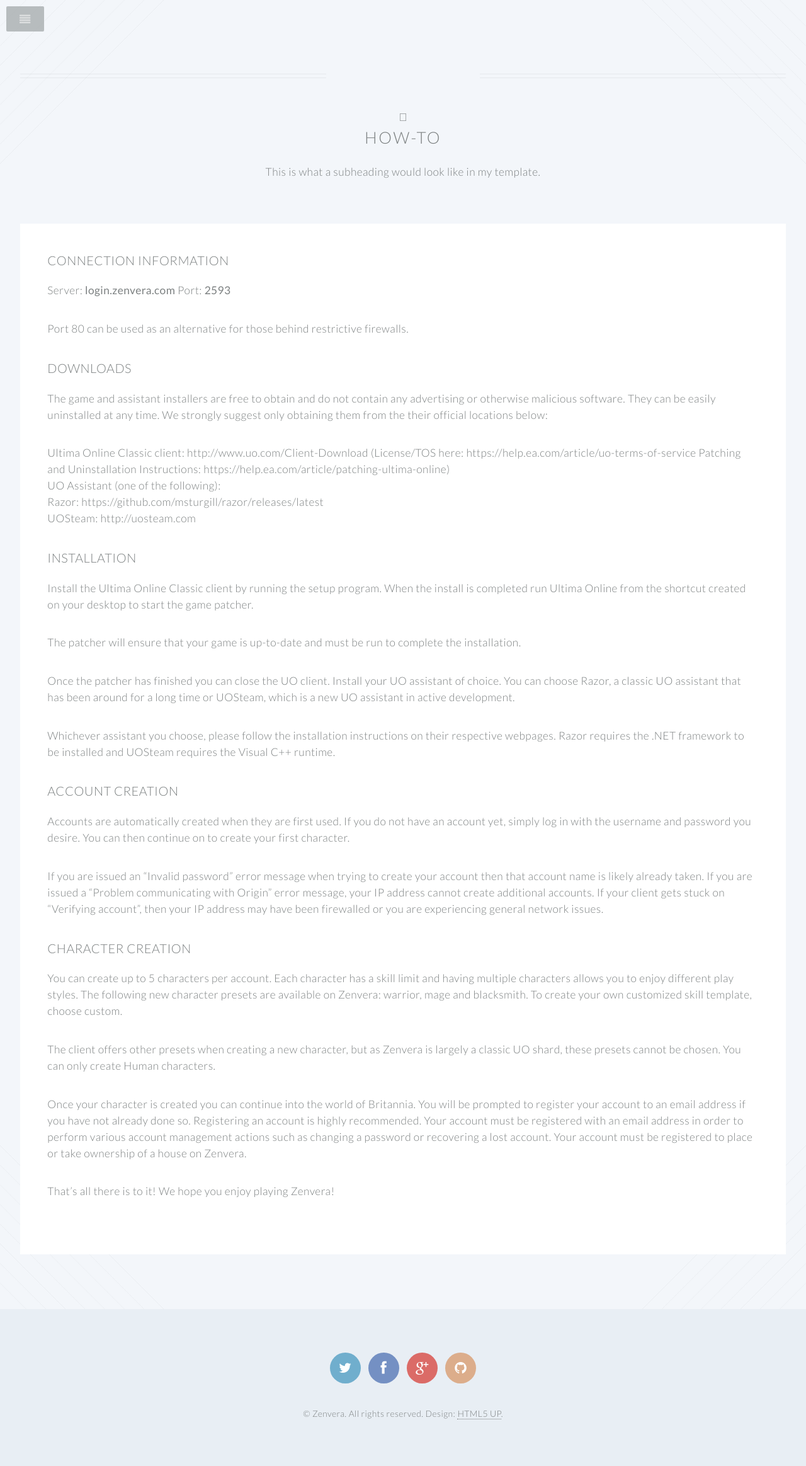
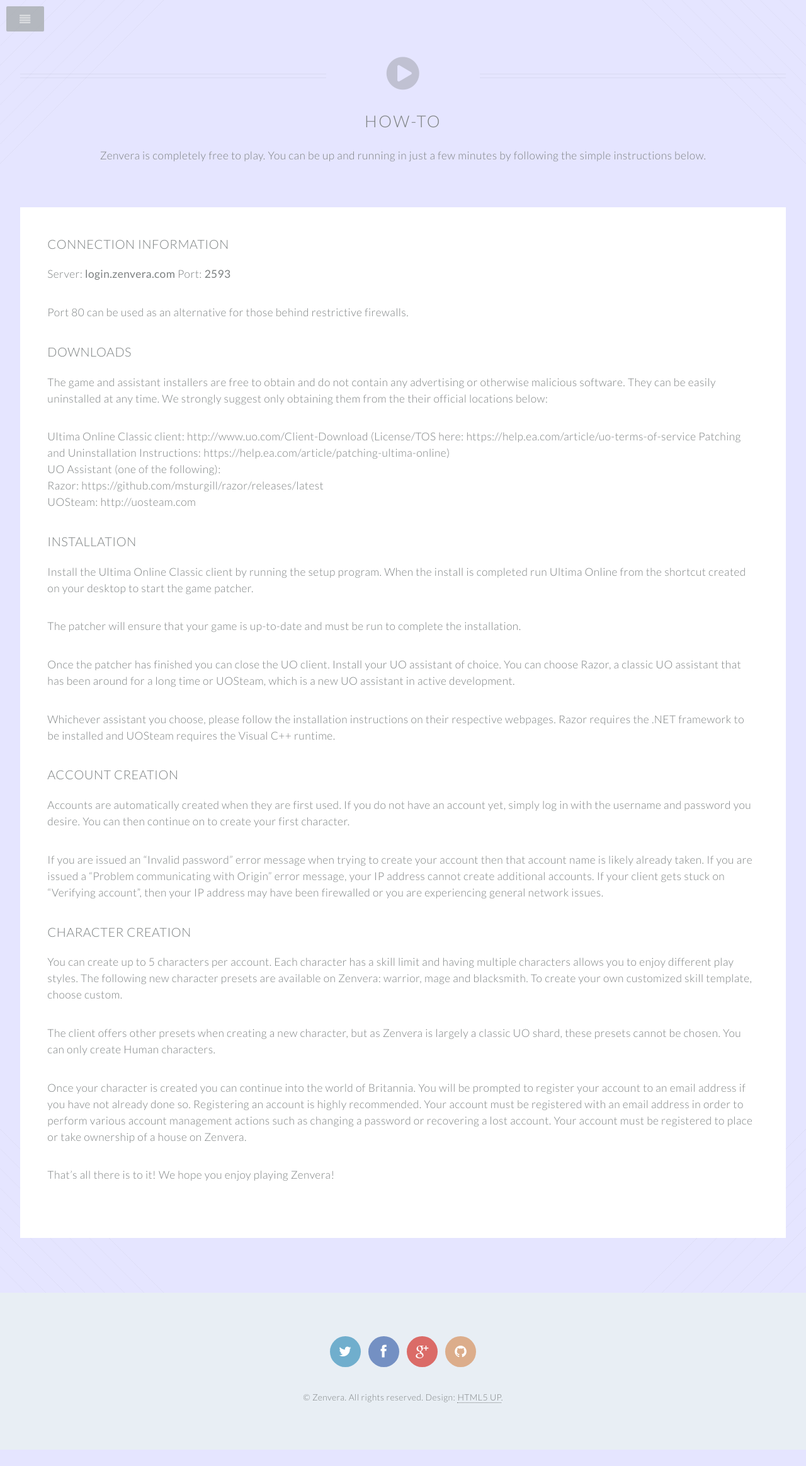
Before and after one commit to greeduomacro/zenvera.github.io, a Jekyll site: the page built from how-to.md, in a window 1280 px wide. Shown: the whole page at 63% size. Built offline with Jekyll 4.4.1, drawn with Linux system fonts in a browser that asks for light colours; after the commit the page ends 2301 px from its top, so only the background shows below that.

Commit message:
darken up the background a bit

```diff
--- a/_layouts/article.html
+++ b/_layouts/article.html
@@ -7,7 +7,7 @@
 			<article id="main">
 
 			   	<header class="special container">
-					<span class="{{ page.icon }}"></span>
+					<span class="icon {{ page.icon }}"></span>
 					<h2>{{ page.heading }}</h2>
 					<p>{{ page.subheading }}</p>
 				</header>
--- a/css/style.css
+++ b/css/style.css
@@ -11,7 +11,7 @@
 /* Basic */
 
 	body, #skel-layers-wrapper {
-		background: #f3f6fa;
+		background: #E5E5FF; /*#f3f6fa;*/
 	}
 
 	body.loading * {
--- a/how-to.md
+++ b/how-to.md
@@ -1,7 +1,7 @@
 ---
 layout: article
 heading: How-To
-subheading: This is what a subheading would look like in my template.
+subheading: Zenvera is completely free to play. You can be up and running in just a few minutes by following the simple instructions below.
 icon: fa-play-circle
 ---
 ### Connection Information
```
